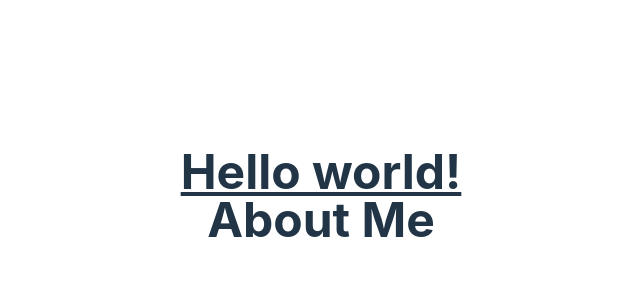
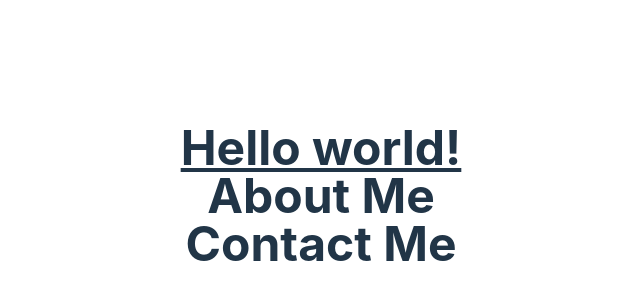
Before and after one commit to DiandreMiller/resume, a React (Vite) app: page / in a window 1280 px wide. Shown: the part 204-504 px from the top of the page, without its empty margins (319-959 px from the left). Built offline with nearby package versions, Linux system fonts and the light colour scheme.

Commit message:
feat: contact me connect

```diff
--- a/Components/ContactMe.tsx
+++ b/Components/ContactMe.tsx
@@ -4,7 +4,7 @@ const ContactMe = () => {
 
     return (
         <div>
-
+            <h4 className="text-5xl font-bold">Contact Me</h4>
         </div>
     )
 
--- a/src/App.tsx
+++ b/src/App.tsx
@@ -20,6 +20,7 @@ function App() {
       <div>
         <h1 className="text-5xl font-bold underline">Hello world!</h1>
         <AboutMe />
+        <ContactMe />
       </div>
 
     </>
```
